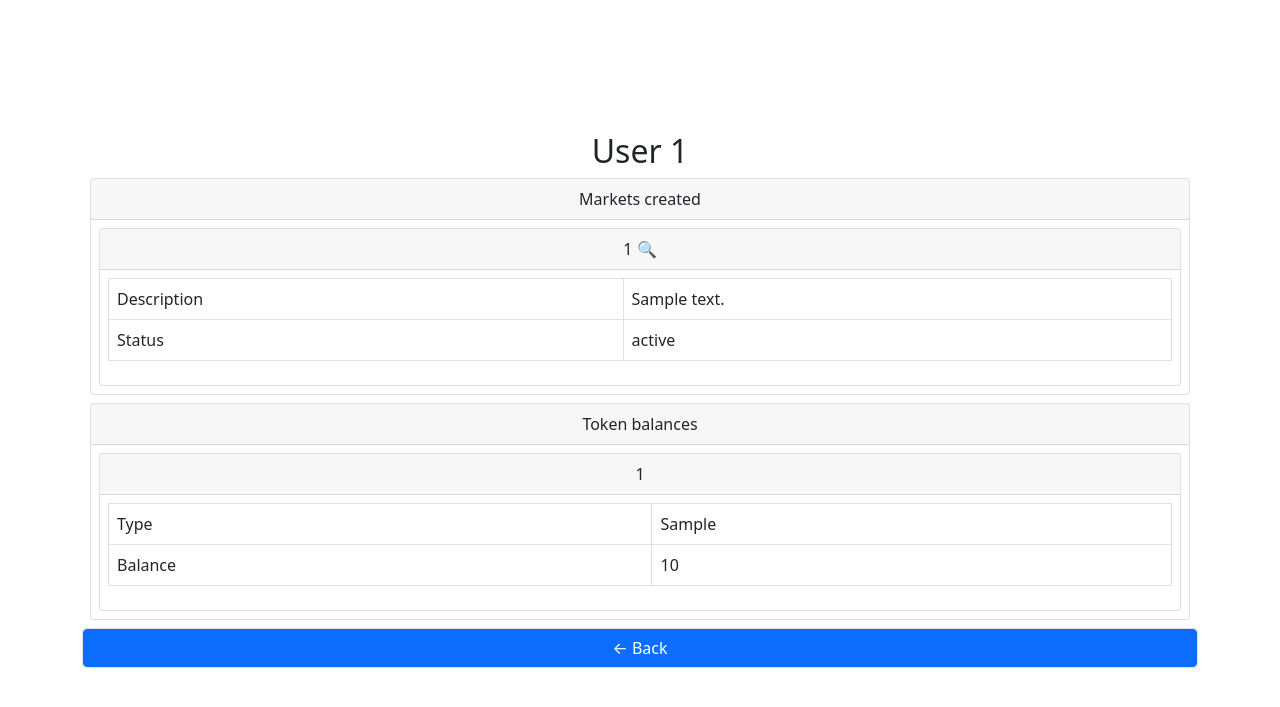
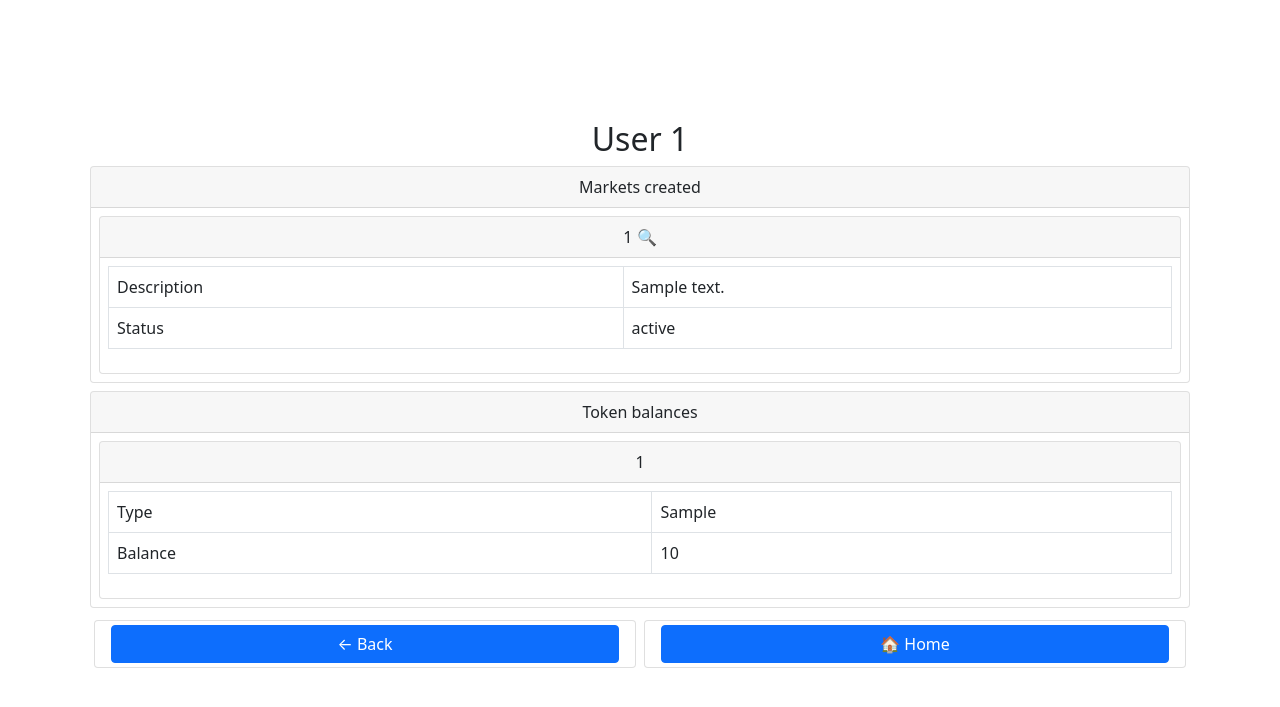
Before and after one commit to QEDK/swagur, a Django app: template swagur/augur/templates/augur/user.html in a window 1280 px wide. Shown: the top 707 px of the page. Run offline with Django 3.2, Linux system fonts and the light colour scheme; the template is opened without the code that fills it: most values are stand-ins (such as "Sample title", 1, 10 or a date in 2020).

Commit message:
:new: Add more buttons

```diff
--- a/swagur/augur/templates/augur/user.html
+++ b/swagur/augur/templates/augur/user.html
@@ -72,8 +72,13 @@
         {% else %}
           <h1 class="text-center">User not found</h1>
         {% endif %}
-        <div class="d-grid card">
-          <button class="btn btn-primary" type="button" onclick="window.history.back()">← Back</button>
+        <div class="row align-items-start m-2">
+          <div class="card col m-1">
+            <button class="btn btn-primary btn-block m-1" type="button" onclick="window.history.back()">← Back</button>
+          </div>
+          <div class="card col m-1">
+            <a href="/" class="btn btn-primary btn-block m-1" type="button">🏠 Home</a>
+          </div>
         </div>
       </div>
     </div>
```
Also changed, not shown: swagur/augur/templates/augur/market.html (+7 -2 lines).
